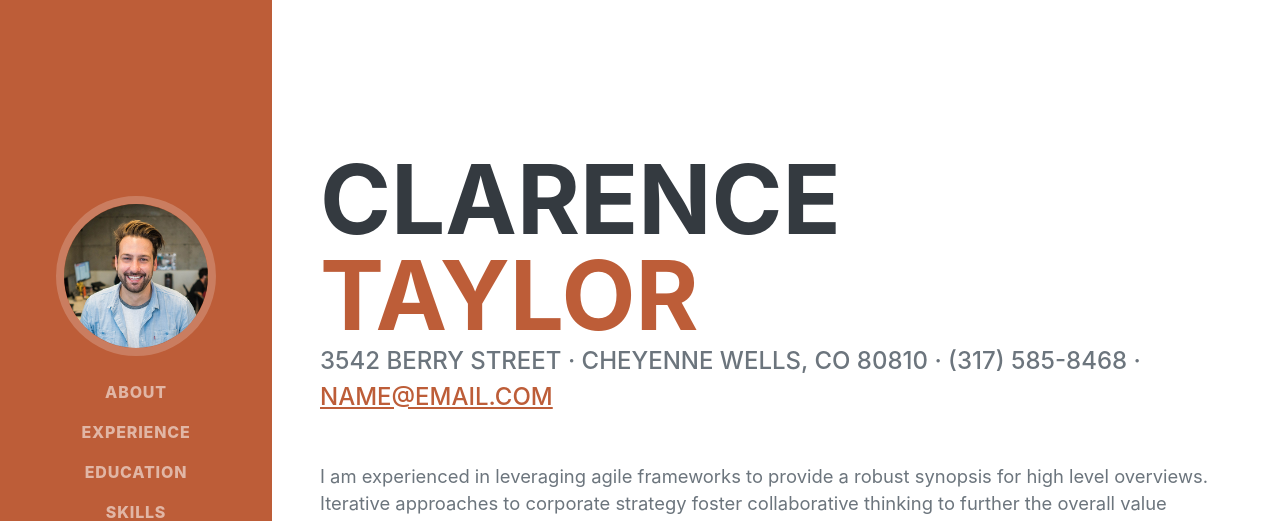
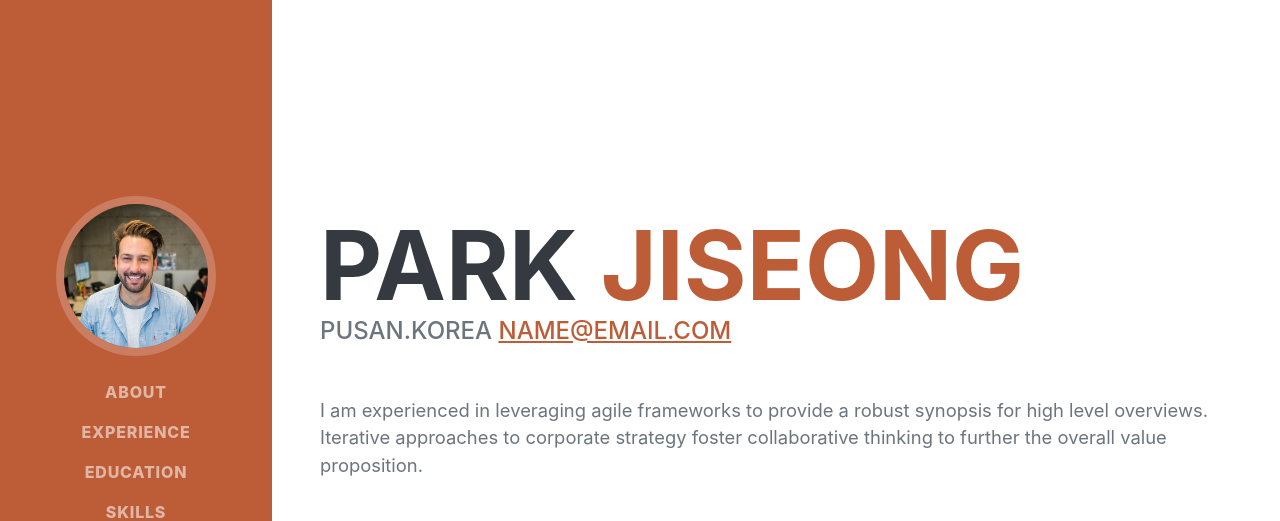
Before and after one commit to wjsrlahrlco1998/profile, a plain HTML site: page index.html in a window 1280 px wide. Shown: the top 521 px of the page. Drawn offline with nearby package versions, Linux system fonts and the light colour scheme; a web font is replaced by a local one.

Commit message:
Update html

```diff
--- a/index.html
+++ b/index.html
@@ -40,11 +40,11 @@
             <section class="resume-section" id="about">
                 <div class="resume-section-content">
                     <h1 class="mb-0">
-                        Clarence
-                        <span class="text-primary">Taylor</span>
+                        Park
+                        <span class="text-primary">JiSeong</span>
                     </h1>
                     <div class="subheading mb-5">
-                        3542 Berry Street · Cheyenne Wells, CO 80810 · (317) 585-8468 ·
+                        Pusan.Korea
                         <a href="mailto:name@email.com">name@email.com</a>
                     </div>
                     <p class="lead mb-5">I am experienced in leveraging agile frameworks to provide a robust synopsis for high level overviews. Iterative approaches to corporate strategy foster collaborative thinking to further the overall value proposition.</p>
```
